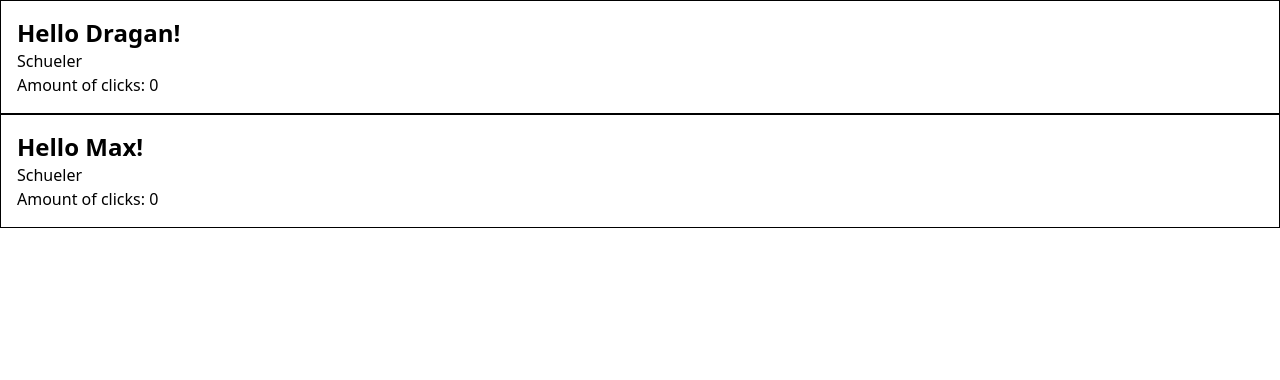
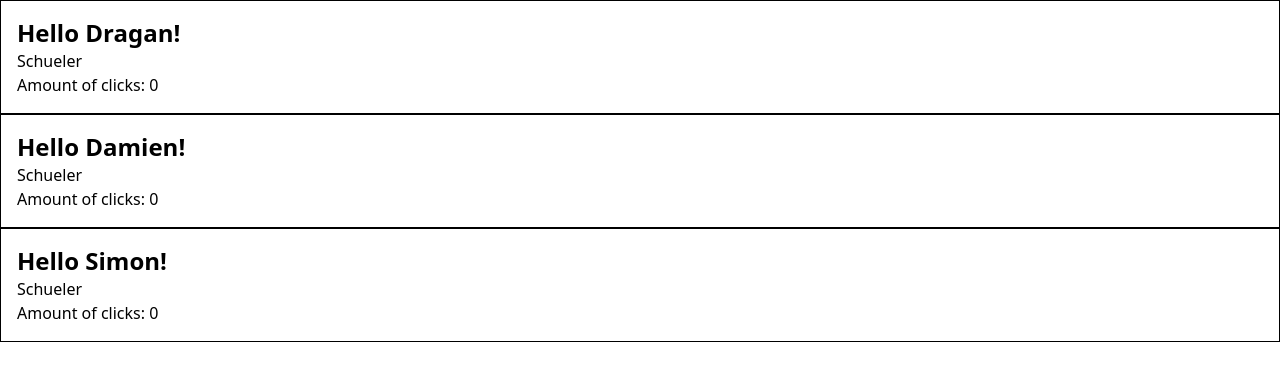
Before and after one commit to David-Sienz/react_basics, a React (Vite) app: page / in a window 1280 px wide. Shown: the top 380 px of the page. Built offline with nearby package versions, Linux system fonts and the light colour scheme.

Commit message:
refactored 02.1

```diff
--- a/src/components/pages/Excercise2.jsx
+++ b/src/components/pages/Excercise2.jsx
@@ -6,7 +6,8 @@ export default function Excercise2() {
   return (
     <>
       <User name="Dragan" description="Schueler"></User>
-      <User name="Max" description="Schueler"></User>
+      <User name="Damien" description="Schueler"></User>
+      <User name="Simon" description="Schueler"></User>
     </>
   )
 }
```
